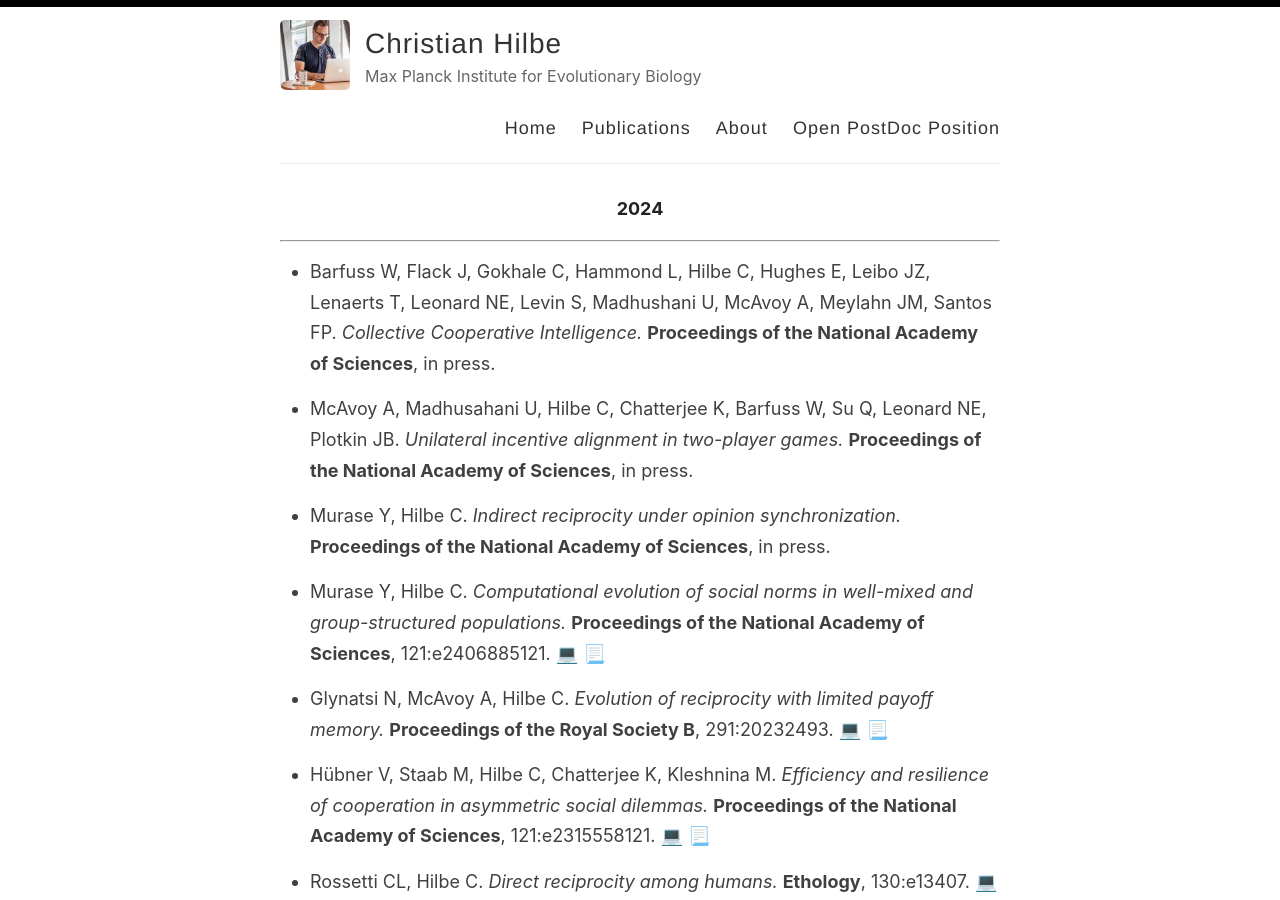
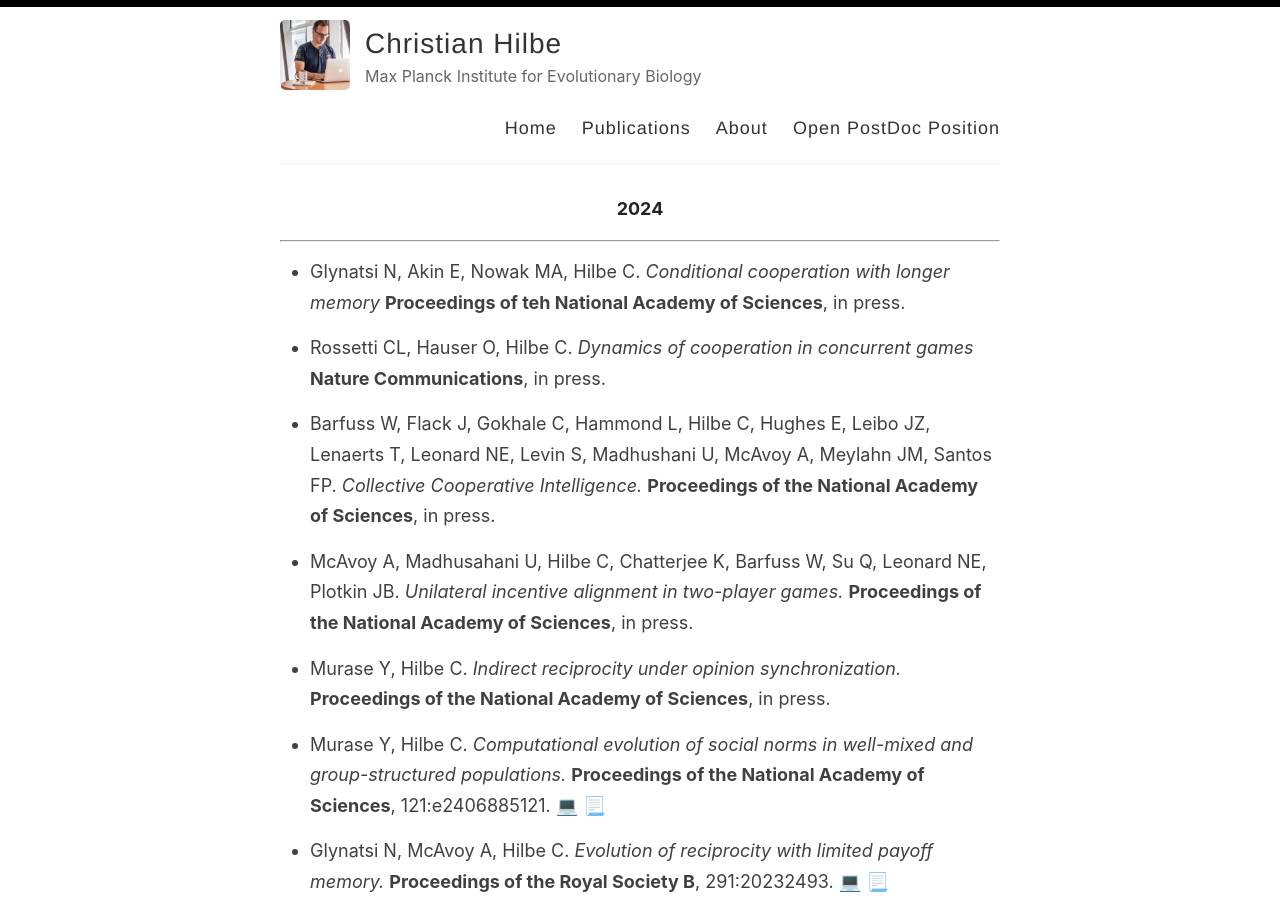
Before and after one commit to christian-hilbe/christian-hilbe.github.io, a Jekyll site: the page built from _pages/publications.md, in a window 1280 px wide and 900 px high. Built offline with Jekyll 4.4.1, drawn with Linux system fonts in a browser that asks for light colours.

Commit message:
CH: Update publications

```diff
--- a/_pages/publications.md
+++ b/_pages/publications.md
@@ -8,6 +8,14 @@ permalink: /publications/
 ###### 2024
 
 ---
+
+- Glynatsi N, Akin E, Nowak MA, Hilbe C.
+*Conditional cooperation with longer memory*
+**Proceedings of teh National Academy of Sciences**, in press.
+
+- Rossetti CL, Hauser O, Hilbe C.
+*Dynamics of cooperation in concurrent games*
+**Nature Communications**, in press.
 
 - Barfuss W, Flack J, Gokhale C, Hammond L, Hilbe C, Hughes E, Leibo JZ, Lenaerts T, Leonard NE, Levin S, Madhushani U, McAvoy A, Meylahn JM, Santos FP.
 *Collective Cooperative Intelligence.*
```
Also changed, not shown: index.md (+1 -1 lines).
